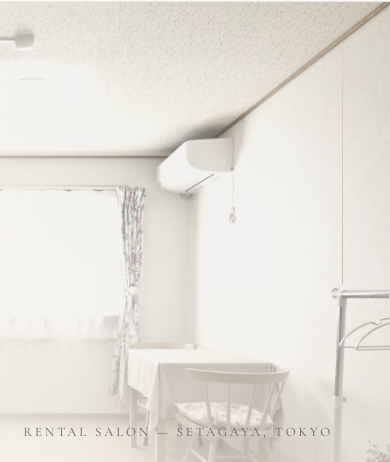
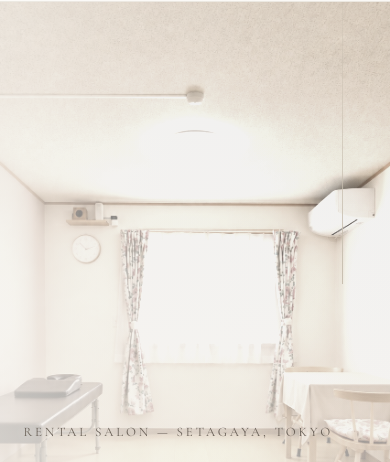
Before and after one commit to ayameyamamotojp-creator/lapyal-salon, a plain HTML site: page index.html in a window 390 px wide. Shown: the part 96-558 px from the top of the page. Drawn offline with nearby package versions, Linux system fonts and the light colour scheme.

Commit message:
Add mobile hero photo and replace About section photo
- photos/room1_mobile.jpg: new portrait photo (852×1846) for mobile hero
- photos/about_table.jpg: new About section photo (table + chairs + curtains)
- index.html: mobile CSS now shows room1_mobile.jpg on screens ≤900px

Co-Authored-By: Claude Sonnet 4.6 <noreply@anthropic.com>

```diff
--- a/index.html
+++ b/index.html
@@ -652,7 +652,7 @@
       footer { flex-direction: column; gap: 24px; text-align: center; }
       .footer-info { text-align: center; }
       .hero { background: var(--cream) !important; justify-content: flex-end; padding: 60px 6vw 14vh; }
-      .hero-photo { background-position: 70% center !important; }
+      .hero-photo { background-image: url('photos/room1_mobile.jpg') !important; background-position: center 30% !important; }
       .hero-bg {
         background:
           linear-gradient(to right, rgba(248,245,240,0.60) 0%, rgba(248,245,240,0.30) 42%, rgba(248,245,240,0.05) 100%),
```
Also changed, not shown: photos/about_table.jpg, photos/room1_mobile.jpg (added).
